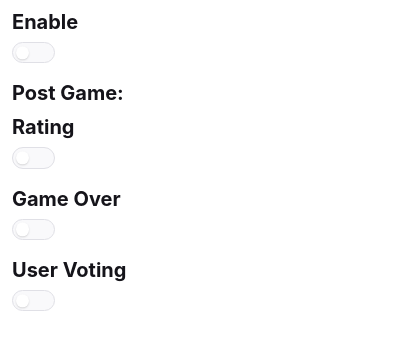
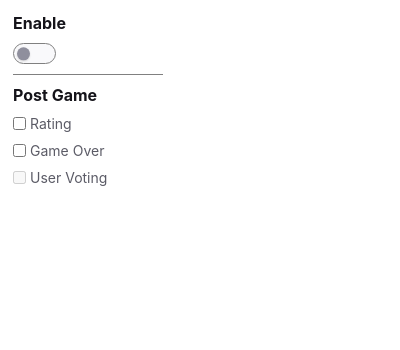
Before and after one commit to maxh1231/hide-chesscom-opponent, a browser extension: page popup/index.html in a window 400 px wide. Drawn offline with Linux system fonts and the light colour scheme.

Commit message:
acorns design system compliance

```diff
--- a/popup/index.html
+++ b/popup/index.html
@@ -2,63 +2,63 @@
 <html lang="en">
     <head>
         <meta charset="UTF-8" />
+        <meta name="color-scheme" content="dark light" />
         <link rel="stylesheet" href="styles.css" />
     </head>
 
     <body>
-        <div id="popup-content">
-            <div class="setting-item">
-                <label for="enable">Enable</label>
-                <div class="setting-item-checkbox">
+        <div class="popup-content">
+            <header>
+                <label class="setting-header" for="enable">Enable</label>
                 <input
                     id="enable"
                     name="enable"
                     type="checkbox"
                     class="toggle"
                 />
-                </div>
+            </header>
+            <label class="setting-header" for="">Post Game</label>
+
+            <div class="setting-item">
+                <input
+                    id="postgame-rating"
+                    name="postgame_rating"
+                    class=""
+                    type="checkbox"
+                />
+                <label class="setting-description" for="postgame-rating"
+                    >Rating</label
+                >
             </div>
 
             <div class="setting-item">
-                <label for="">Post Game:</label>
-            </div>
-
-            <div class="setting-item">
-                <label for="postgame-rating">Rating</label>
-                <div class="setting-item-checkbox">
-                    <input
-                        id="postgame-rating"
-                        name="postgame_rating"
-                        class="toggle"
-                        type="checkbox"
-                    />
-                </div>
-            </div>
-
-            <div class="setting-item">
-                <label for="postgame-chat-gameover">Game Over</label>
-                <div class="setting-item-checkbox">
                 <input
                     id="postgame-chat-gameover"
                     name="postgame_chat_gameover"
                     type="checkbox"
-                        class="toggle"
+                    class=""
                 />
-                </div>
+                <label class="setting-description" for="postgame-chat-gameover"
+                    >Game Over</label
+                >
             </div>
 
             <div class="setting-item">
-                <label for="postgame-chat-vote">User Voting</label>
-                <div class="setting-item-checkbox">
                 <input
                     id="postgame-chat-vote"
                     name="postgame_chat_vote"
                     type="checkbox"
-                        class="toggle"
+                    disabled
                 />
-                </div>
+                <label class="setting-description" for="postgame-chat-vote"
+                    >User Voting</label
+                >
             </div>
         </div>
     </body>
+    <script
+        type="module"
+        src="chrome://global/content/elements/moz-toggle.mjs"
+    ></script>
     <script src="index.js"></script>
 </html>
--- a/popup/styles.css
+++ b/popup/styles.css
@@ -1,12 +1,21 @@
 :root {
+    /* Greyscale for Light Mode */
+    --color-grey-05: #fbfbfe;
+    --color-grey-10: #f9f9fb;
+    --color-grey-20: #f0f0f4;
+    --color-grey-30: #e0e0e6;
+    --color-grey-40: #cfcfd8;
+    --color-grey-50: #bfbfc9;
+
     /* Light Mode Defaults */
     --bg-layer1: #f9f9fb;
     --bg-layer2: #ffffff;
-    --bg-layer3: #f0f0f4;
+    --bg-layer3: #ededed;
 
     --text-primary: #15141a;
     --text-secondary: #5b5b66;
-    --active: #00ddff;
+
+    --active: #0260df;
     --disabled: rgba(21, 20, 26, 0.4);
     --error: #c50042;
     --border: #e0e0e6;
@@ -14,21 +23,45 @@
 
 @media (prefers-color-scheme: dark) {
     :root {
+        /* Greyscale for Dark Mode */
+        --color-grey-05: #5b5b66;
+        --color-grey-10: #52525e;
+        --color-grey-30: #42414d;
+        --color-grey-40: #3a3944;
+        --color-grey-60: #2b2a33;
+        --color-grey-80: #1c1b22;
+        --color-grey-90: #15141a;
+
+        /* Dark Mode Defaults */
         --bg-layer1: #2b2a33;
         --bg-layer2: #42414d;
         --bg-layer3: #1c1b22;
+
         --text-primary: #fbfbfe;
         --text-secondary: #cfcfd8;
+
+        --active: #00ddff;
         --disabled: rgba(251, 251, 254, 0.4);
         --error: #ff9aa2;
     }
 }
-
 body {
     background-color: var(--bg-layer2);
     font-family:
         -apple-system, BlinkMacSystemFont, "Segoe UI", Roboto, Oxygen-Sans,
         Ubuntu, Cantarell, "Helvetica Neue", sans-serif;
+}
+.popup-content {
+    width: 150px;
+    padding: 0 5px;
+}
+
+header {
+    padding-bottom: 10px;
+    margin-bottom: 10px;
+    border-bottom: 1px solid grey;
+    display: flex;
+    flex-direction: column;
 }
 
 .toggle {
@@ -37,14 +70,16 @@ body {
     display: inline-block;
     box-sizing: border-box;
     width: 3.2em;
-    height: 1.6em; /* Slightly increased to better center the knob */
+    height: 1.6em;
     cursor: pointer;
     border-radius: 1em;
     overflow: hidden;
     background-color: var(--bg-layer1);
     transition: background ease 0.5s;
-    border: 1px solid var(--border);
-    padding: 0; /* Removed padding */
+    border: 1px solid grey;
+    padding: 0;
+    margin: 0;
+    margin-top: 5px;
 }
 
 .toggle:before {
@@ -57,7 +92,7 @@ body {
     z-index: 2;
     width: 1em;
     height: 1em;
-    background: #fff;
+    background: #8f8f9d;
     border-radius: 50%;
     transition: transform cubic-bezier(0.3, 1.5, 0.7, 1) 0.3s;
     box-shadow: 0 1px 2px rgba(0, 0, 0, 0.15);
@@ -81,38 +116,30 @@ body {
 
 .setting-item {
     display: flex;
-    flex-direction: column;
-    align-items: start;
-    justify-content: start;
+    flex-direction: row;
+    align-items: center;
     margin: 10px 0;
 }
 
-.setting-item > label {
+.setting-item > input {
+    accent-color: var(--active);
+    margin: 0;
+}
+
+.setting-header {
     color: var(--text-primary);
+    font-weight: bold;
+    margin: 5px 0;
+}
+
+.setting-name {
     font-weight: bold;
     font-size: 1.25em;
     padding-left: 4px;
 }
 
-.setting-item-checkbox {
-    display: flex;
-    align-items: center;
-    margin: 5px 0;
+.setting-description {
+    color: var(--text-secondary);
+    margin: 0 4px;
+    font-size: 14px;
 }
-
-.setting-item-checkbox > label {
-    color: var(--text-primary);
-    opacity: 0.7;
-    margin-left: 2px;
-}
-
-.indented-item {
-    margin-top: 10px;
-    margin-left: 30px;
-}
-
-.indented-item > label {
-    font-weight: bold;
-    font-size: 1.25em;
-    padding-left: 4px;
-}
```
Lines whose indentation alone changed are shown as unchanged.
